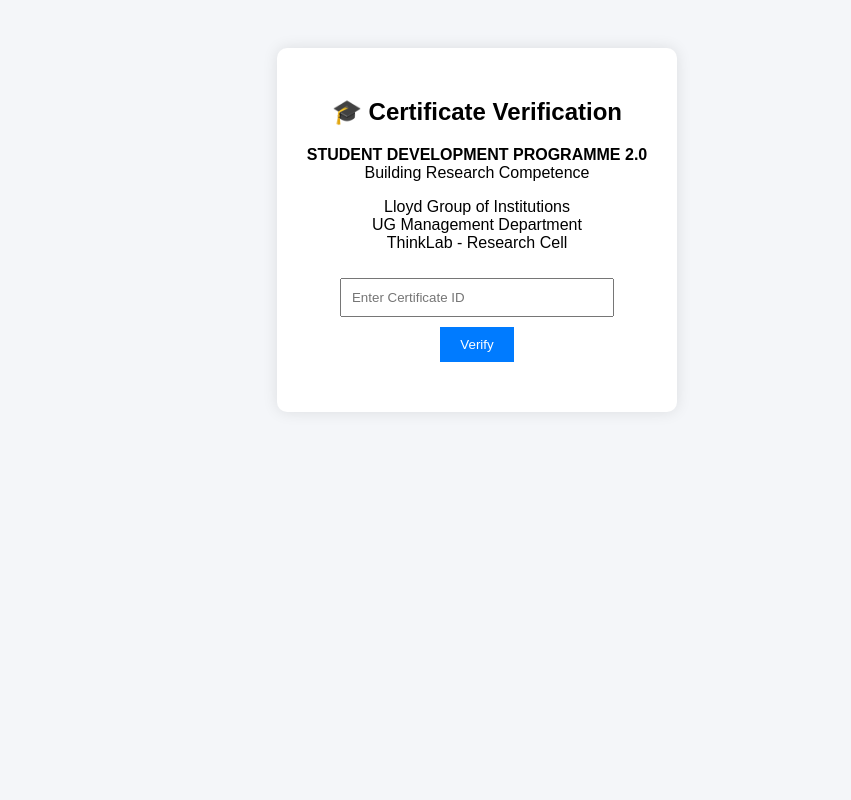
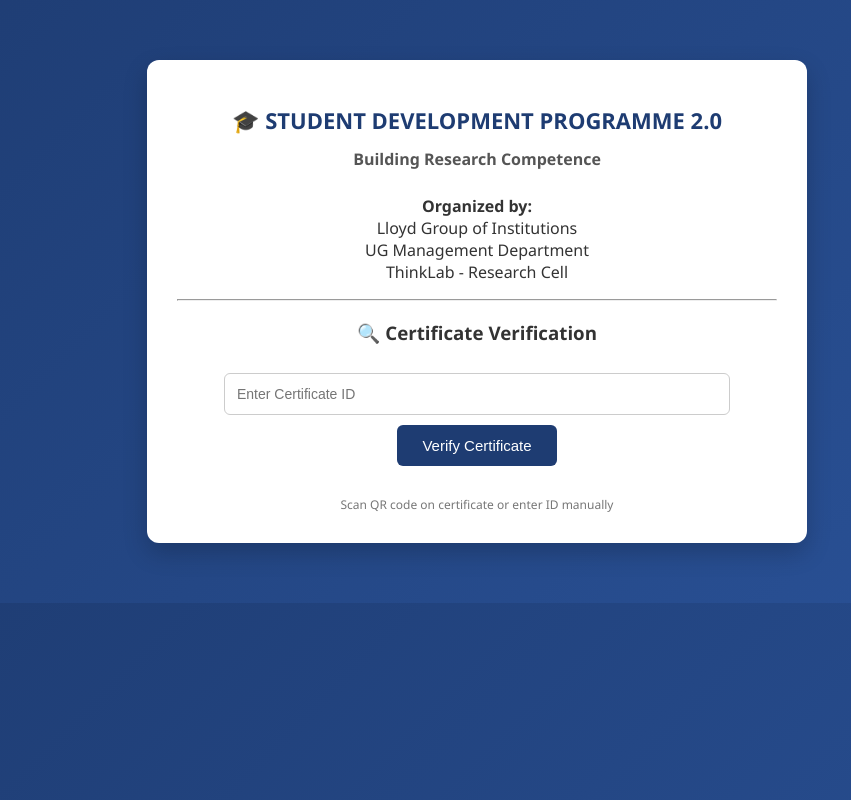
Before and after one commit to Shivamdagur69/Certificate_verification, a plain HTML site: page index.html in a window 1280 px wide. Shown: the whole page, without its empty margins (163-1014 px from the left). Drawn offline with Linux system fonts and the light colour scheme.

Commit message:
index.html

```diff
--- a/index.html
+++ b/index.html
@@ -1,87 +1,160 @@
 <!DOCTYPE html>
 <html>
 <head>
-  <title>SDP Certificate Verification</title>
+  <title>SDP 2.0 Certificate Verification</title>
   <meta name="viewport" content="width=device-width, initial-scale=1.0">
 
   <style>
     body {
-      font-family: Arial;
-      text-align: center;
-      background: #f4f6f9;
-      padding: 40px;
+      font-family: 'Segoe UI', sans-serif;
+      background: linear-gradient(135deg, #1e3c72, #2a5298);
+      margin: 0;
+      padding: 0;
+      color: #333;
     }
 
-    .box {
-      background: white;
+    .container {
+      max-width: 600px;
+      margin: 60px auto;
+      background: #fff;
       padding: 30px;
-      border-radius: 10px;
-      box-shadow: 0 0 15px rgba(0,0,0,0.1);
-      display: inline-block;
+      border-radius: 12px;
+      box-shadow: 0 10px 25px rgba(0,0,0,0.2);
+      text-align: center;
+    }
+
+    h1 {
+      font-size: 22px;
+      color: #1e3c72;
+      margin-bottom: 10px;
+    }
+
+    h2 {
+      font-size: 16px;
+      color: #555;
+      margin-bottom: 25px;
     }
 
     input {
-      padding: 10px;
-      width: 250px;
-      margin: 10px;
+      width: 80%;
+      padding: 12px;
+      margin: 10px 0;
+      border-radius: 6px;
+      border: 1px solid #ccc;
+      font-size: 14px;
     }
 
     button {
-      padding: 10px 20px;
-      background: #007bff;
-      color: white;
+      padding: 12px 25px;
+      background: #1e3c72;
+      color: #fff;
       border: none;
+      border-radius: 6px;
       cursor: pointer;
+      font-size: 15px;
+    }
+
+    button:hover {
+      background: #16325c;
     }
 
     #result {
-      margin-top: 20px;
-      font-size: 18px;
+      margin-top: 25px;
+      font-size: 16px;
+      line-height: 1.6;
+    }
+
+    .valid {
+      color: green;
+      font-weight: bold;
+    }
+
+    .invalid {
+      color: red;
+      font-weight: bold;
+    }
+
+    .footer {
+      margin-top: 30px;
+      font-size: 12px;
+      color: #777;
     }
   </style>
 </head>
 
 <body>
 
-<div class="box">
-  <h2>🎓 Certificate Verification</h2>
+<div class="container">
 
-  <p><b>STUDENT DEVELOPMENT PROGRAMME 2.0</b><br>
-  Building Research Competence</p>
+  <h1>🎓 STUDENT DEVELOPMENT PROGRAMME 2.0</h1>
+  <h2>Building Research Competence</h2>
 
-  <p>Lloyd Group of Institutions<br>
+  <p><b>Organized by:</b><br>
+  Lloyd Group of Institutions<br>
   UG Management Department<br>
   ThinkLab - Research Cell</p>
 
+  <hr>
+
+  <h3>🔍 Certificate Verification</h3>
+
   <input type="text" id="certID" placeholder="Enter Certificate ID">
   <br>
-  <button onclick="verify()">Verify</button>
+  <button onclick="verify()">Verify Certificate</button>
 
-  <p id="result"></p>
+  <div id="result"></div>
+
+  <div class="footer">
+    Scan QR code on certificate or enter ID manually
+  </div>
+
 </div>
 
 <script>
 const data = {
   "SDP-2026-001": {
     name: "Shivam Dagur",
-    event: "SDP 2.0",
+    event: "SDP 2.0 - Building Research Competence",
+    date: "6 April 2026"
+  },
+  "SDP-2026-002": {
+    name: "Rahul Kumar",
+    event: "SDP 2.0 - Building Research Competence",
     date: "6 April 2026"
   }
 };
 
-function verify(){
-  let id = document.getElementById("certID").value;
+// Manual verification
+function verify() {
+  let id = document.getElementById("certID").value.trim();
+  showResult(id);
+}
+
+// QR auto verification
+function getParam() {
+  let url = new URLSearchParams(window.location.search);
+  return url.get("cert");
+}
+
+function showResult(id) {
   let result = document.getElementById("result");
 
-  if(data[id]){
+  if (data[id]) {
     result.innerHTML =
-      "✅ Valid Certificate<br>" +
-      "Name: " + data[id].name + "<br>" +
-      "Event: " + data[id].event + "<br>" +
-      "Date: " + data[id].date;
+      "<p class='valid'>✅ Valid Certificate</p>" +
+      "<b>Name:</b> " + data[id].name + "<br>" +
+      "<b>Event:</b> " + data[id].event + "<br>" +
+      "<b>Date:</b> " + data[id].date;
   } else {
-    result.innerHTML = "❌ Invalid Certificate";
+    result.innerHTML =
+      "<p class='invalid'>❌ Invalid Certificate</p>";
   }
+}
+
+// Auto run if QR scanned
+let id = getParam();
+if (id) {
+  showResult(id);
 }
 </script>
 
```
